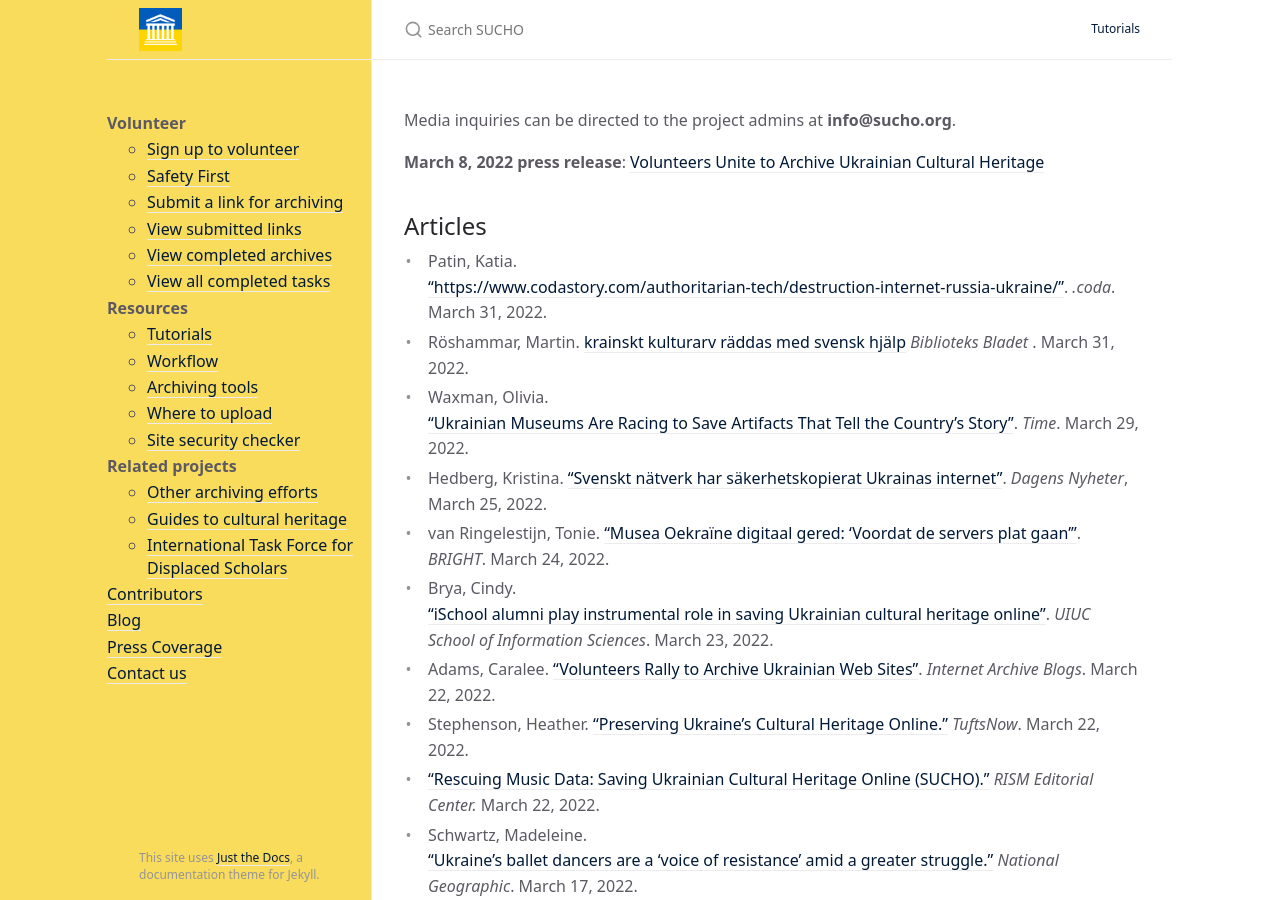
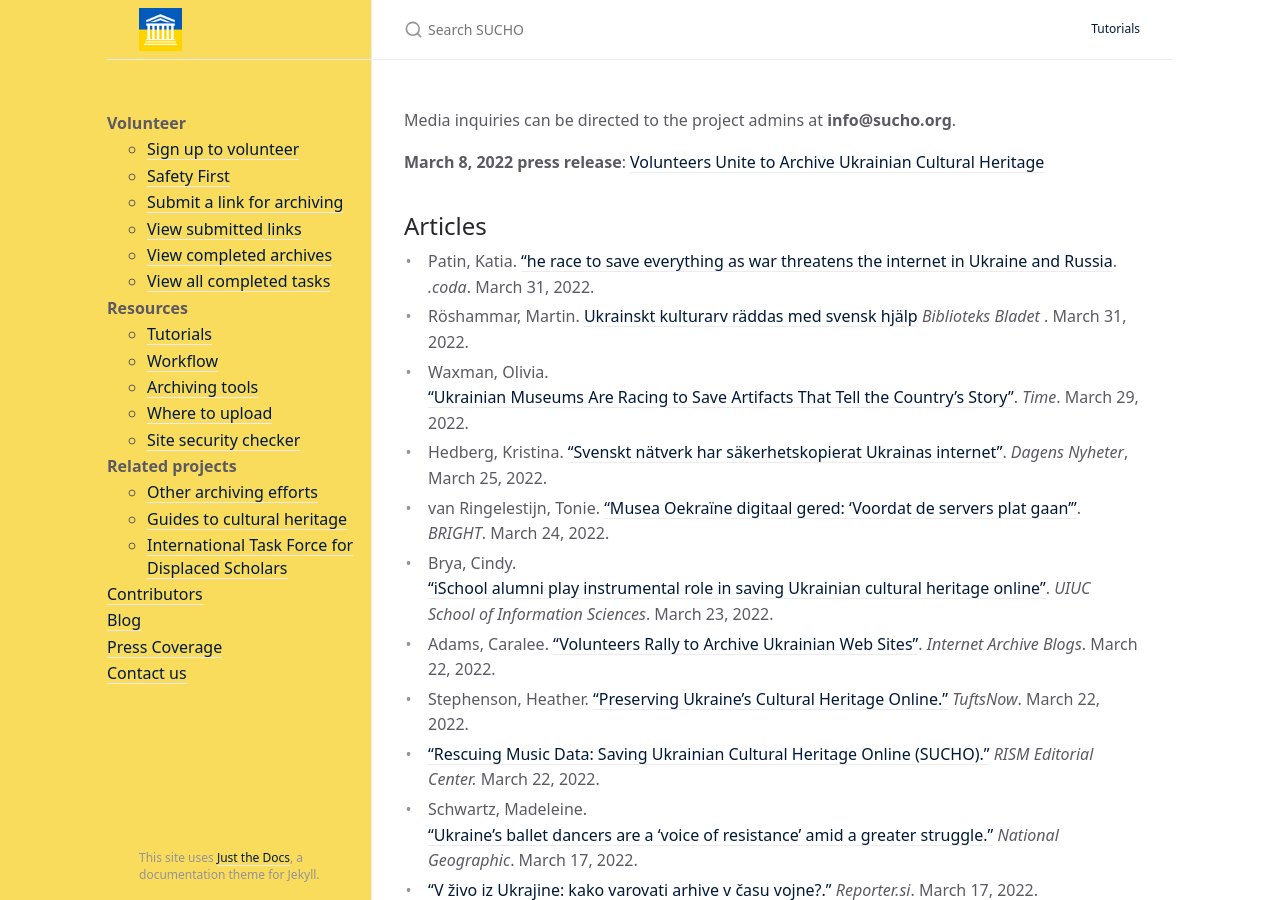
Before and after one commit to sucho-archiving/sucho-archiving.github.io, a Jekyll site: the page built from press.md, in a window 1280 px wide and 900 px high. Built offline with Jekyll 4.4.1, drawn with Linux system fonts in a browser that asks for light colours.

Commit message:
Update press.md

```diff
--- a/press.md
+++ b/press.md
@@ -9,8 +9,8 @@
 **March 8, 2022 press release**: [Volunteers Unite to Archive Ukrainian Cultural Heritage](/press-release-20220308-volunteers-unite)
 
 ## Articles
-- Patin, Katia. ["https://www.codastory.com/authoritarian-tech/destruction-internet-russia-ukraine/"](https://www.codastory.com/authoritarian-tech/destruction-internet-russia-ukraine/). *.coda*. March 31, 2022.
-- Röshammar, Martin. [krainskt kulturarv räddas med svensk hjälp](https://www.biblioteksbladet.se/nyheter/internationellt/ukrainskt-kulturarv-sparas-med-svensk-hjalp/) *Biblioteks Bladet* . March 31, 2022.
+- Patin, Katia. ["he race to save everything as war threatens the internet in Ukraine and Russia](https://www.codastory.com/authoritarian-tech/destruction-internet-russia-ukraine/). *.coda*. March 31, 2022.
+- Röshammar, Martin. [Ukrainskt kulturarv räddas med svensk hjälp](https://www.biblioteksbladet.se/nyheter/internationellt/ukrainskt-kulturarv-sparas-med-svensk-hjalp/) *Biblioteks Bladet* . March 31, 2022.
 - Waxman, Olivia. ["Ukrainian Museums Are Racing to Save Artifacts That Tell the Country’s Story"](https://time.com/6161734/ukraine-war-history-museums/). *Time*. March 29, 2022.
 - Hedberg, Kristina. ["Svenskt nätverk har säkerhetskopierat Ukrainas internet"](https://archive.ph/MaRvB). *Dagens Nyheter*, March 25, 2022.
 - van Ringelestijn, Tonie. ["Musea Oekraïne digitaal gered: 'Voordat de servers plat gaan'"](https://www.rtlnieuws.nl/tech/artikel/5294976/oekraine-digitaal-erfgoed-musea-archivering). *BRIGHT*. March 24, 2022.
```
